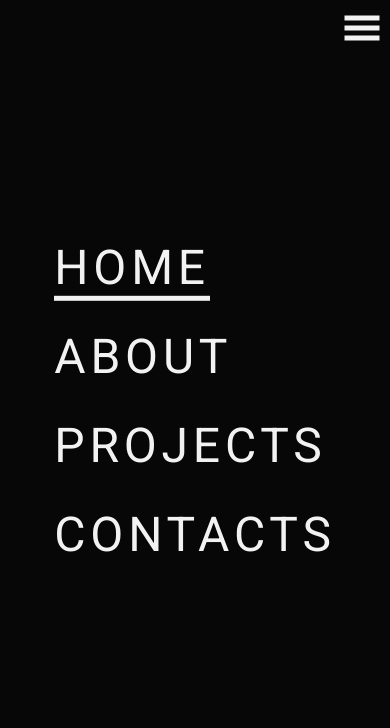
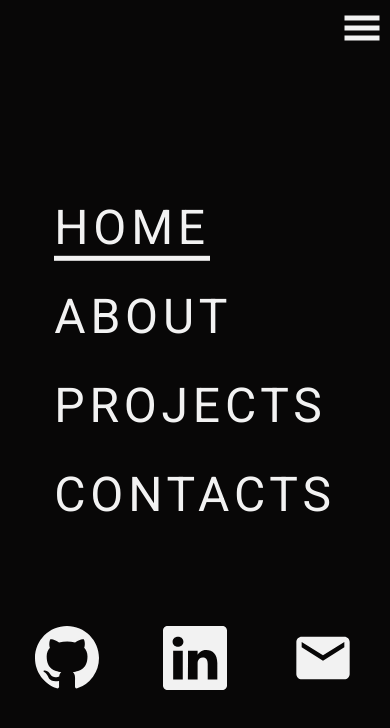
Before and after one commit to ValerioCipolla/portfolio, a Next.js app: page / in a window 390 px wide. Both pictures are taken after a click on the element 195 px from the left and 33 px from the top of the page. Shown: the top 728 px of the page. Built offline with nearby package versions, Linux system fonts and the light colour scheme.

Commit message:
added icons to mobile menu

```diff
--- a/Components/MobileMenu/index.js
+++ b/Components/MobileMenu/index.js
@@ -1,7 +1,8 @@
 import React from "react";
 import Link from "next/link";
 import * as css from "../../styles/mobileMenu.module.css";
-
+import { BsGithub, BsLinkedin } from "react-icons/bs";
+import { MdEmail } from "react-icons/md";
 const MobileMenu = ({ setIsOpen, activePage, setActivePage }) => {
   return (
     <div className={css.menu}>
@@ -54,12 +55,31 @@ const MobileMenu = ({ setIsOpen, activePage, setActivePage }) => {
               }}
               className={activePage === "contacts" ? css.active : null}
             >
-              {" "}
               Contacts
             </a>
           </Link>
         </li>
       </ul>
+      <div className={css.icons}>
+        <div className={css.icon}>
+          <a href="https://github.com/ValerioCipolla" target="_blank">
+            <BsGithub />
+          </a>
+        </div>
+        <div className={css.icon}>
+          <a
+            href="https://www.linkedin.com/in/valerio-cipolla-software-engineer/"
+            target="_blank"
+          >
+            <BsLinkedin />
+          </a>
+        </div>
+        <div className={css.icon}>
+          <a href="mailto: valeriocipolla92@gmail.com" target="_blank">
+            <MdEmail />
+          </a>
+        </div>
+      </div>
     </div>
   );
 };
--- a/styles/mobileMenu.module.css
+++ b/styles/mobileMenu.module.css
@@ -31,3 +31,17 @@
 .active {
   border-bottom: 5px solid var(--white);
 }
+
+.icons {
+  display: flex;
+  flex-direction: row;
+  gap: 4rem;
+}
+
+.icon {
+  font-size: 4rem;
+}
+
+.icon a {
+  color: var(--white);
+}
```
